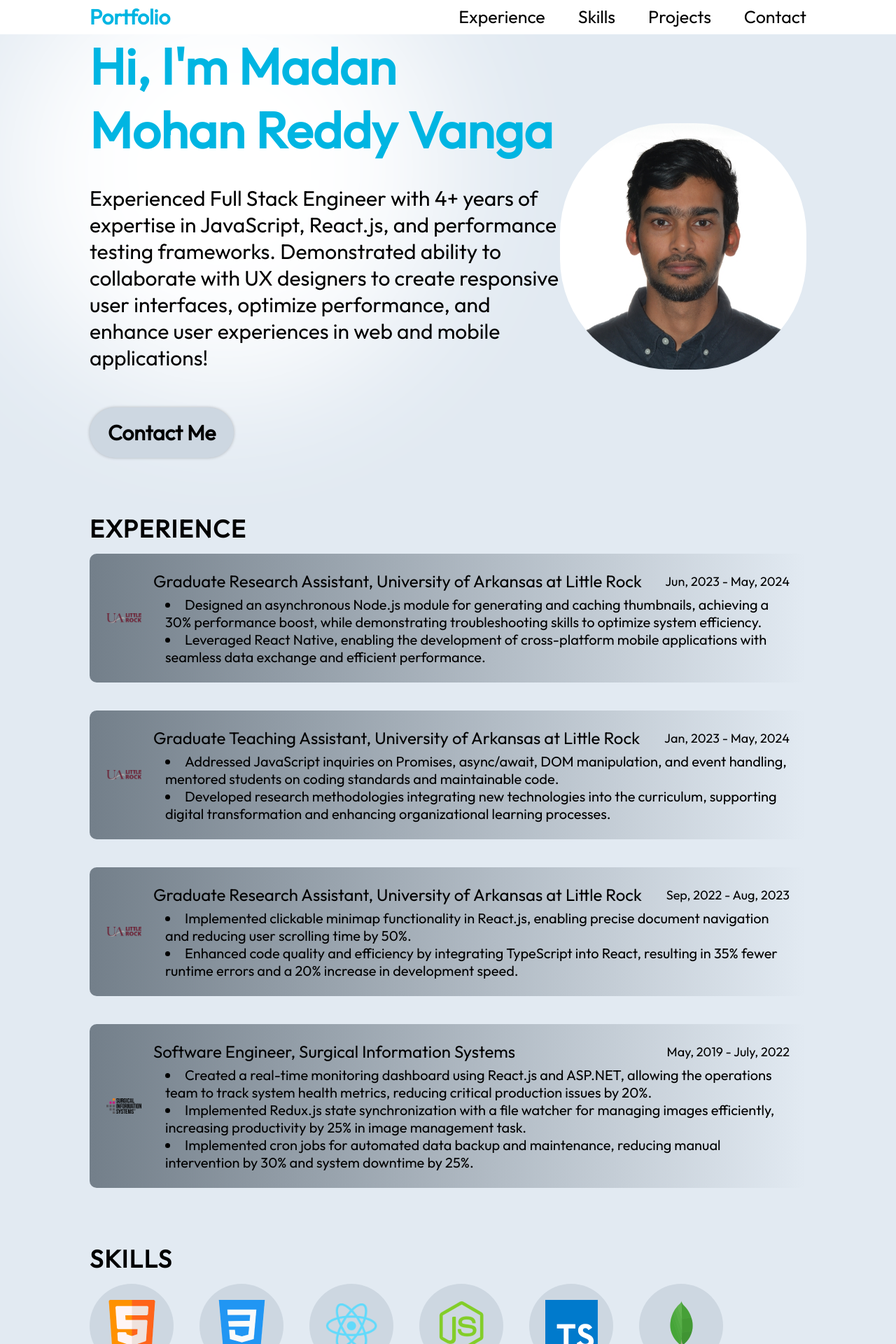
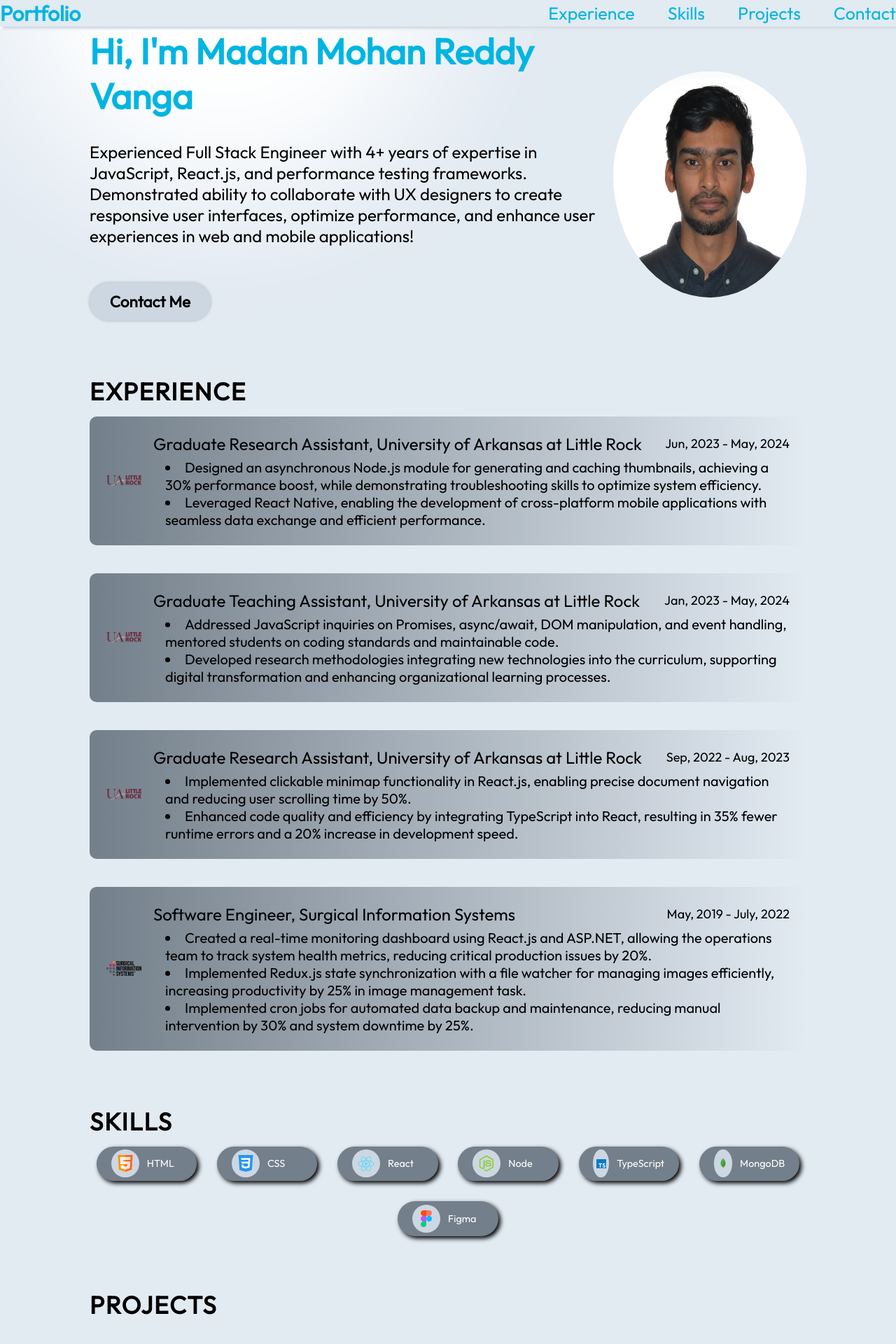
Before and after one commit to MadanMohanw95/Portfolio, a React (Vite) app: page / in a window 1280 px wide. Shown: the top 1920 px of the page at 70% size. Built offline with nearby package versions, Linux system fonts and the light colour scheme.

Commit message:
css adjustments

```diff
--- a/index.html
+++ b/index.html
@@ -4,7 +4,7 @@
     <meta charset="UTF-8" />
     <link rel="icon" type="image/svg+xml" href="./src/assets/hero/Madan_US_passport.jpg" />
     <meta name="viewport" content="width=device-width, initial-scale=1.0" />
-    <title>Portfolio</title>
+    <title>Madan Mohan Reddy Vanga</title>
   </head>
   <body>
     <div id="root"></div>
--- a/src/components/About/About.module.css
+++ b/src/components/About/About.module.css
@@ -3,7 +3,7 @@
 .container {
   position: relative;
   /* background-color: rgba(12, 12, 12, 0.6); */
-  background-color: #cdd7e1;
+  background-color: var(--color-primary);
   border-radius: 15px;
   padding: 73px;
   margin-top: 129px;
--- a/src/components/Hero/Hero.module.css
+++ b/src/components/Hero/Hero.module.css
@@ -5,7 +5,7 @@
   display: flex;
   align-items: center;
   justify-content: space-between;
-  margin-top: 49px;
+  margin-top: 41px;
   z-index: 1;
   margin-left: 10%;
   margin-right: 10%;
@@ -20,7 +20,7 @@
 }
 
 .title {
-  font-size: 72px;
+  font-size: 3.2rem;
   font-weight: 900;
   margin-bottom: 33px;
   font-family: var(--font-roboto);
@@ -30,7 +30,7 @@
 }
 
 .description {
-  font-size: 30px;
+  font-size: 1.5rem;
   font-family: var(--font-roboto);
   margin-bottom: 52px;
 }
@@ -40,22 +40,24 @@
   background-color: var(--color-primary);
   color: var(--color-text);
   border-radius: 100px;
-  font-size: 30px;
+  font-size: 1.4rem;
   font-weight: 600;
-  padding: 17px 26px;
+  padding: 0.8rem 1.8rem;
   box-shadow: 0 0 4px 0 rgba(0, 0, 0, 0.25);
 }
 
+.contactBtn:hover {
+  color: var(--color-dark);
+  background-color: #f2f8ff;
+  opacity: 0.8;
+}
+
 .heroImg {
-  width: 35%;
+  width: 27%;
   height: 22rem;
-  border-radius: 45%;
+  border-radius: 50%;
   z-index: 1;
-
-  animation-name: floating;
-  animation-duration: 3s;
-  animation-iteration-count: infinite;
-  animation-timing-function: ease-in-out;
+  padding-top: 1.8rem;
 }
 
 @keyframes floating {
@@ -76,7 +78,7 @@
   height: 50vw;
   min-width: 350px;
   min-width: 350px;
-  top: -128px;
+  top: -25rem;
   left: -10vw;
   border-radius: 764px;
   background: #fff;
--- a/src/components/Navbar/Navbar.module.css
+++ b/src/components/Navbar/Navbar.module.css
@@ -5,13 +5,11 @@
   display: flex;
   align-items: center;
   justify-content: space-between;
-  padding-top: 55px;
-  z-index: 2;
-  margin: 0 10%;
-  width: 80%;
-  top: -50px;
-  left: 0;
-  transition: background-color 0.3s ease;
+  z-index: 999;
+  width: 100%;
+  top: 0;
+  background-color: var(--color-bg);
+  box-shadow: 0.2rem 0.2rem 0.2rem 0 var(--color-primary);
 }
 
 .title {
@@ -38,8 +36,12 @@
 
 .menuItems a {
   font-size: 25px;
-  color: var(--color-text);
+  color: var(--color-dark);
   text-decoration: none;
+}
+
+.menuItems a:hover {
+  opacity: 0.6;
 }
 
 @media screen and (max-width: 830px) {
--- a/src/components/Skills/Skills.module.css
+++ b/src/components/Skills/Skills.module.css
@@ -24,32 +24,40 @@
 .skills {
     display: flex;
     flex-wrap: wrap;
-    gap: 37px;
+    gap: 1.8rem;
+    justify-content: center;
   }
 
   .skill {
     display: flex;
-    flex-direction: column;
+    flex-direction: row;
     align-items: center;
     gap: 11px;
+    border-radius: 10rem;
+    background-color: #737f8a;
+    padding: 0.3rem 1.3rem;
+    width: 14%;
+    align-items: center;
+    box-shadow: 0.2rem 0.2rem 0.4rem 0;
   }
 
   .skillImageContainer {
     background-color: var(--color-secondary);
-    border-radius: 100%;
+    border-radius: 50%;
     display: flex;
     align-items: center;
     justify-content: center;
-    width: 120px;
-    height: 120px;
+    width: 2.5rem;
+    height: 2.5rem;
   }
 
   .skillImageContainer img {
-    width: 75px;
+    width: 60%;
   }
 
   .skill p {
-    font-size: 25px;
+    font-size: 0.9rem;
     font-family: var(--font-roboto);
-    font-weight: 500;
+    font-weight: 400;
+    color: #fff;
   }
```
